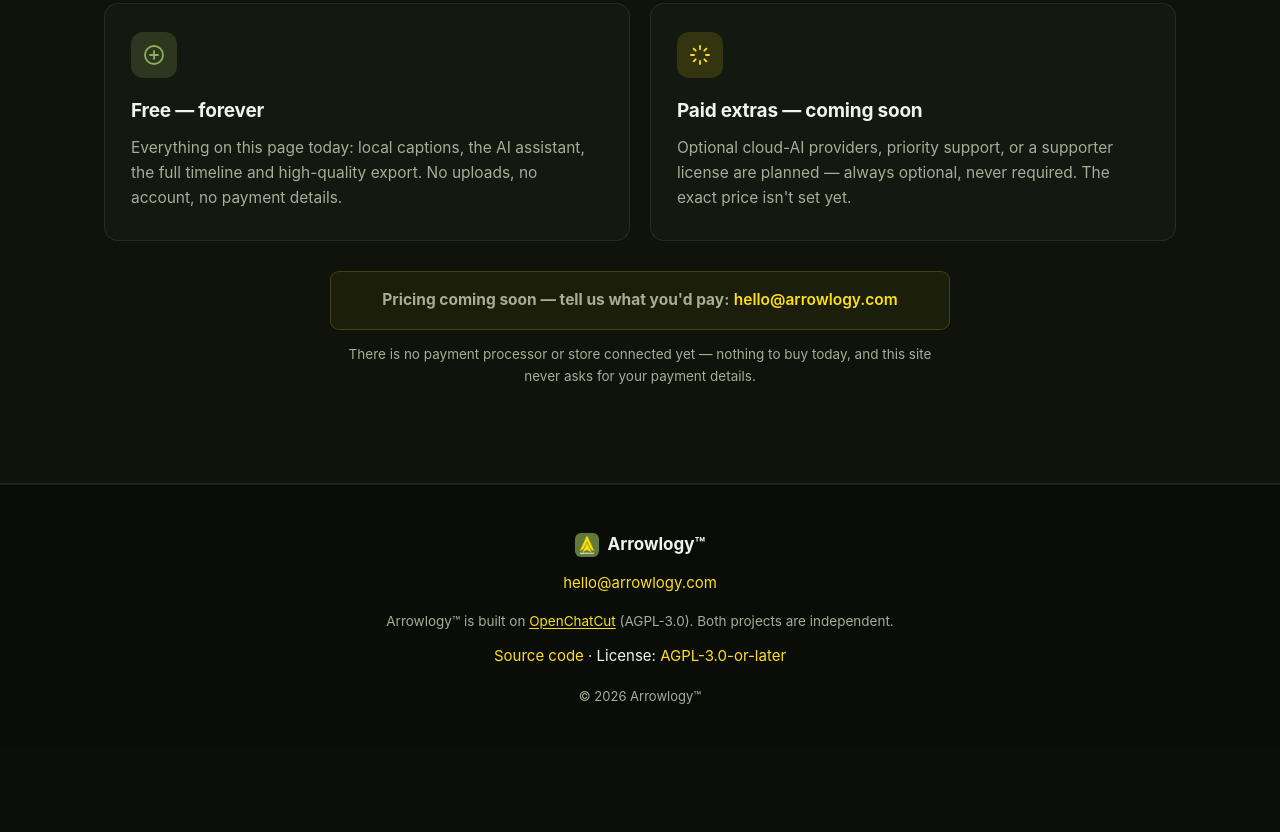
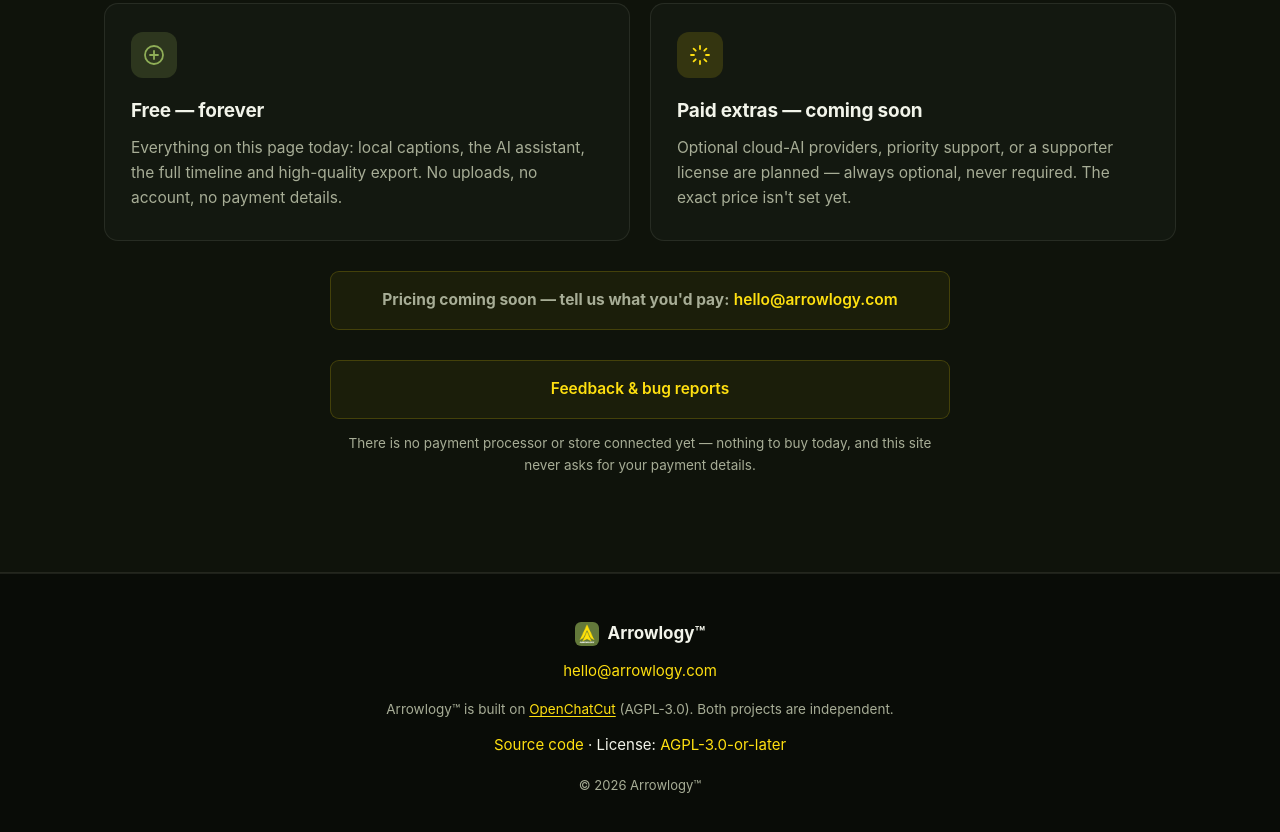
Before and after one commit to lazynextai/arrowlogy-site, a plain HTML site: page index.html in a window 1280 px wide. Shown: the part 4680-5512 px from the top of the page. Before the commit the page ends 5427 px from the top, so only its background shows below. Drawn offline with Linux system fonts and the light colour scheme.

Commit message:
Add Feedback & bug reports link to GitHub Discussions
Co-authored-by: Cursor <cursoragent@cursor.com>

```diff
--- a/index.html
+++ b/index.html
@@ -331,6 +331,9 @@
           <b>Pricing coming soon — tell us what you'd pay:</b>
           <a href="mailto:hello@arrowlogy.com?subject=Arrowlogy%20pricing%20feedback">hello@arrowlogy.com</a>
         </p>
+        <p class="support-note">
+          <a href="https://github.com/lazynextai/arrowlogy/discussions" target="_blank" rel="noopener noreferrer">Feedback &amp; bug reports</a>
+        </p>
         <p class="support-fineprint">
           There is no payment processor or store connected yet — nothing to buy today, and
           this site never asks for your payment details.
```
